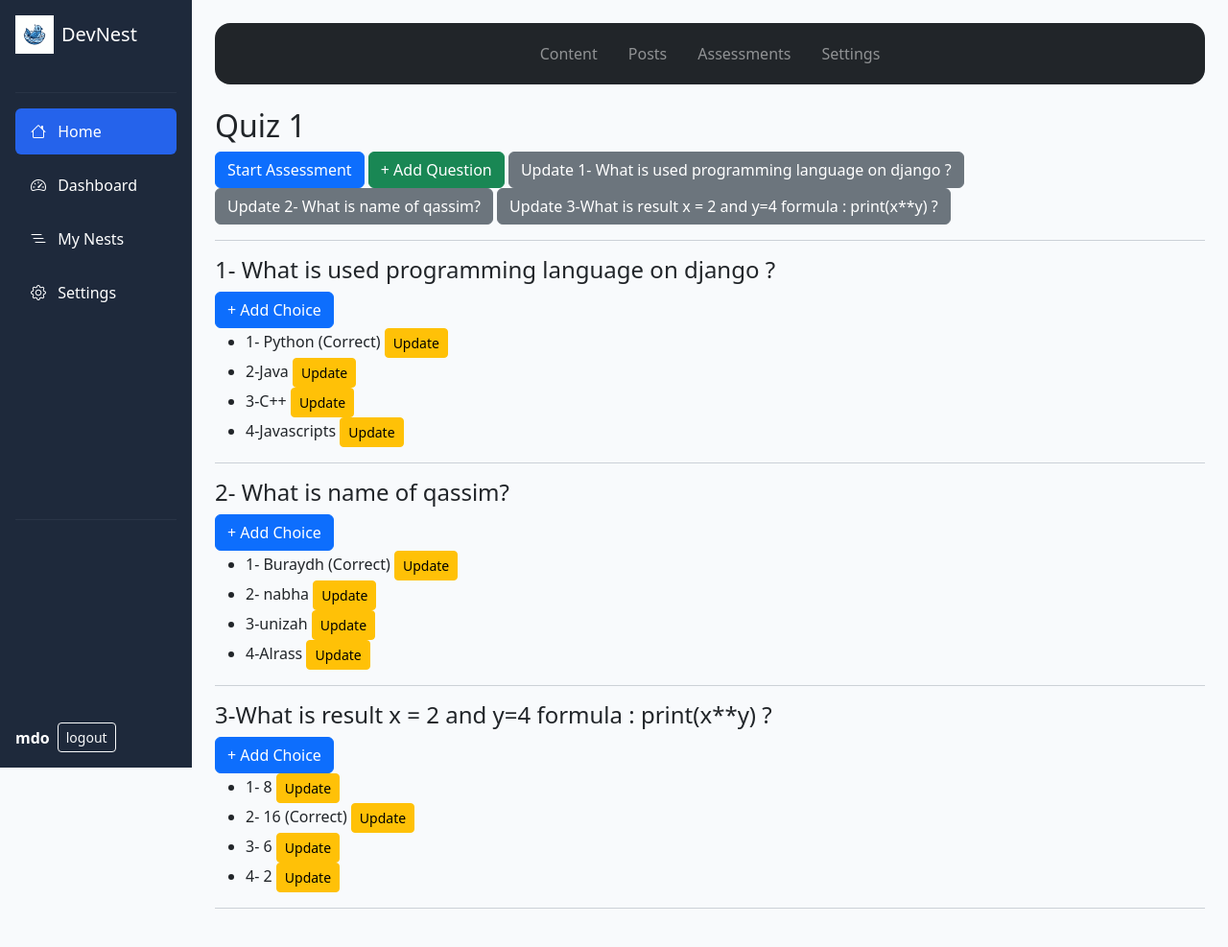
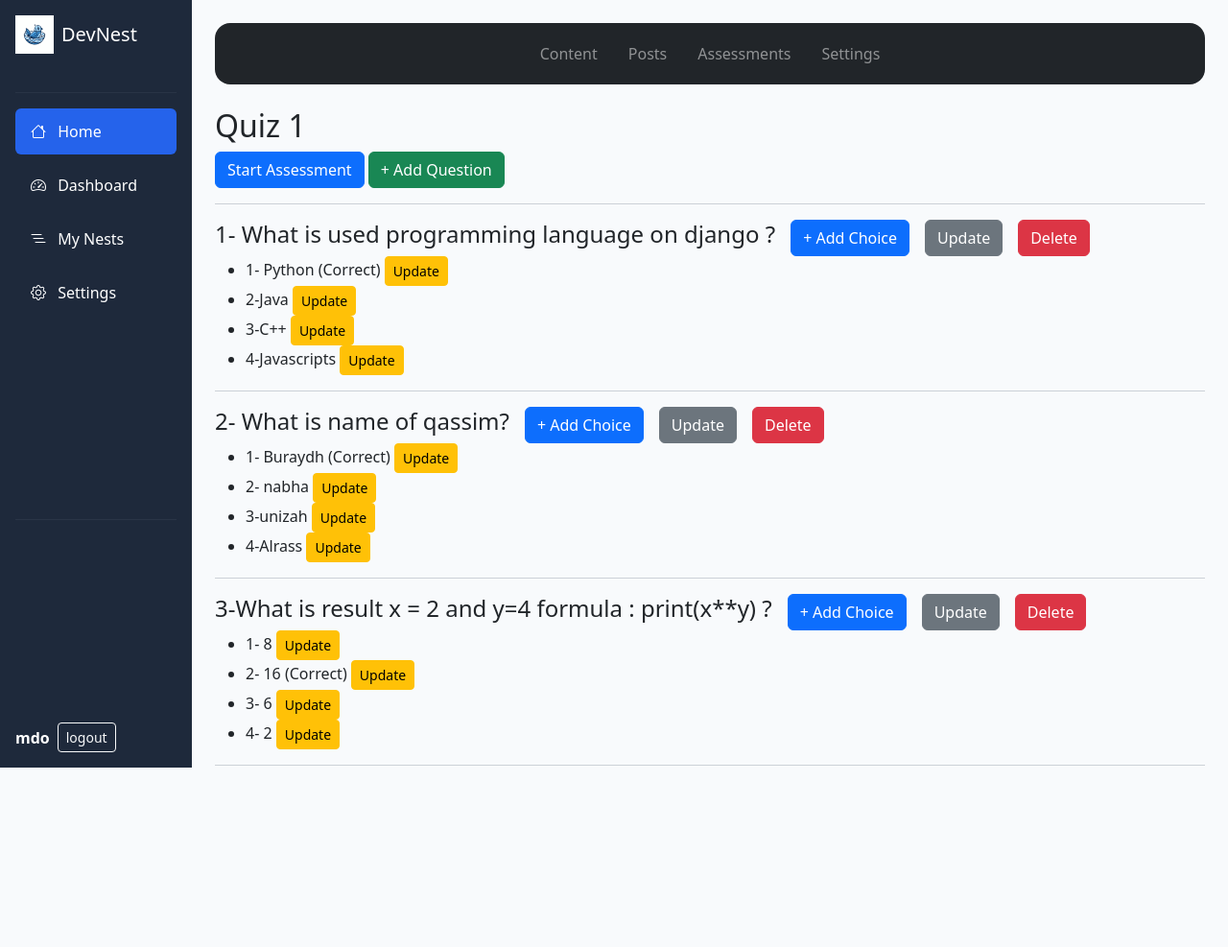
Before and after one commit to mohsen6-3/DevNest, a Django app: page /assessments/14/ in a window 1280 px wide. Shown: the whole page at 96% size. After the commit the page ends 800 px from the top, so only its background shows below. Run offline with Django 5.2, Linux system fonts and the light colour scheme; a user stored in the database is signed in; data comes from the database, SQL or seed files in the repository; both versions use the stored data as it was after the commit.

Commit message:
Complete added function about aassessments app

```diff
--- a/DevNest/assessments/forms.py
+++ b/DevNest/assessments/forms.py
@@ -11,6 +11,7 @@ class AssessmentForm(forms.ModelForm):
             'assessment_type': forms.Select(attrs={'class': 'form-control'}),
             'points': forms.NumberInput(attrs={'class': 'form-control'}),
             'due_date': forms.DateTimeInput(attrs={'type': 'datetime-local'}),
+
         }
 class QuestionForm(forms.ModelForm):
     class Meta:
--- a/DevNest/assessments/templates/assessments/assessment_detail.html
+++ b/DevNest/assessments/templates/assessments/assessment_detail.html
@@ -7,24 +7,25 @@
 <a href="{% url 'assessments:take_assessment_view' pk=assessment.id %}" class="btn btn-primary">Start Assessment</a>
 {% if request.user.is_authenticated and request.user.is_staff %}
 <a class="btn btn-success" href="{% url 'assessments:question_create_view' pk=assessment.id %}"> + Add Question</a>
-    {% for question in assessment.questions.all %}
-    <a href="{% url 'assessments:question_update_view' pk=question.id %}" class="btn btn-secondary">Update {{ question.text }}</a>
-    {% endfor %}
+
 {% endif %}
 <hr>
 {% if request.user.is_authenticated and request.user.is_staff %}
 {% for q in assessment.questions.all %}
-<h4>{{ q.text }}</h4>
+<div class="d-flex align-items-center gap-3">
+    <h4>{{ q.text }}</h4>
+    <a class="btn btn-primary" href="{% url 'assessments:choice_create_view' question_id=q.id %}">+ Add Choice</a>
+    <a href="{% url 'assessments:question_update_view' pk=q.id %}" class="btn btn-secondary">Update</a>
+    <a href="{% url 'assessments:question_delete_view' pk=q.id %}" class="btn btn-danger">Delete</a>
 
-
-<a class="btn btn-primary" href="{% url 'assessments:choice_create_view' question_id=q.id %}">+ Add Choice</a>
+</div>
 
 <ul>
     {% for c in q.choices.all %}
     <li>
         {{ c.text }} {% if c.is_correct %}(Correct){% endif %}
         {% if request.user.is_authenticated and request.user.is_staff %}
-        <a class="btn btn-warning btn-sm" href="{% url 'assessments:choice_update_view' choice_id=c.id %}">Update</a>
+        <a class="btn btn-warning btn-sm gap-2" href="{% url 'assessments:choice_update_view' choice_id=c.id %}">Update</a>
         {% endif %}
     </li>
     {% endfor %}
--- a/DevNest/assessments/urls.py
+++ b/DevNest/assessments/urls.py
@@ -8,6 +8,7 @@ urlpatterns = [
     path('delete/<int:pk>/', views.assessment_delete_view, name='assessment_delete_view'),
     path('<int:pk>/questions/create/', views.question_create_view, name='question_create_view'),
     path('questions/update/<int:pk>/', views.question_update_view, name='question_update_view'),
+    path('questions/delete/<int:pk>/', views.question_delete_view, name='question_delete_view'),
     path('<int:pk>/', views.assessment_detail_view, name='assessment_detail_view'),
     path("question/<int:question_id>/choices/create/", views.choice_create_view, name="choice_create_view"),
     path("assessment/<int:pk>/take/", views.take_assessment_view, name="take_assessment_view"),
--- a/DevNest/assessments/views.py
+++ b/DevNest/assessments/views.py
@@ -71,6 +71,15 @@ def question_update_view(request:HttpRequest, pk):
     else:
         form = QuestionForm(instance=question)
     return render(request, 'assessments/questions_update.html', {'form': form, 'question': question})
+
+def question_delete_view(request:HttpRequest, pk):
+    if not request.user.is_authenticated or not request.user.is_staff:
+        return HttpResponse("Unauthorized", status=401)
+    question = Question.objects.get(pk=pk, assessment__created_by=request.user)
+    if request.method == 'POST':
+        question.delete()
+        return redirect('assessments:assessment_detail_view', pk=question.assessment.pk)
+    return render(request, 'assessments/questions_delete.html', {'question': question})
 
 def assessment_detail_view(request:HttpRequest, pk):
     # if not request.user.is_authenticated or not request.user.is_staff:
```
Also changed, not shown: DevNest/assessments/templates/assessments/questions_delete.html (added, +31 -0 lines), DevNest/db.sqlite3.
